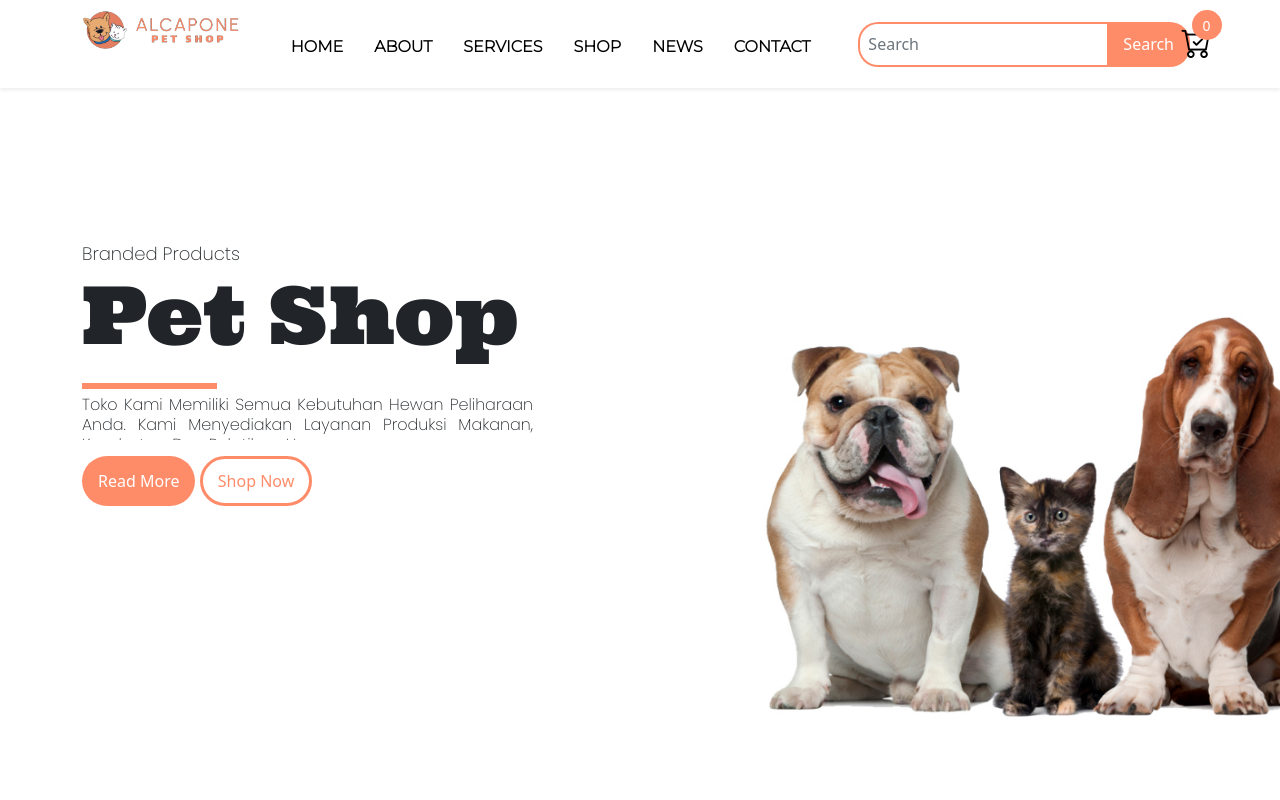
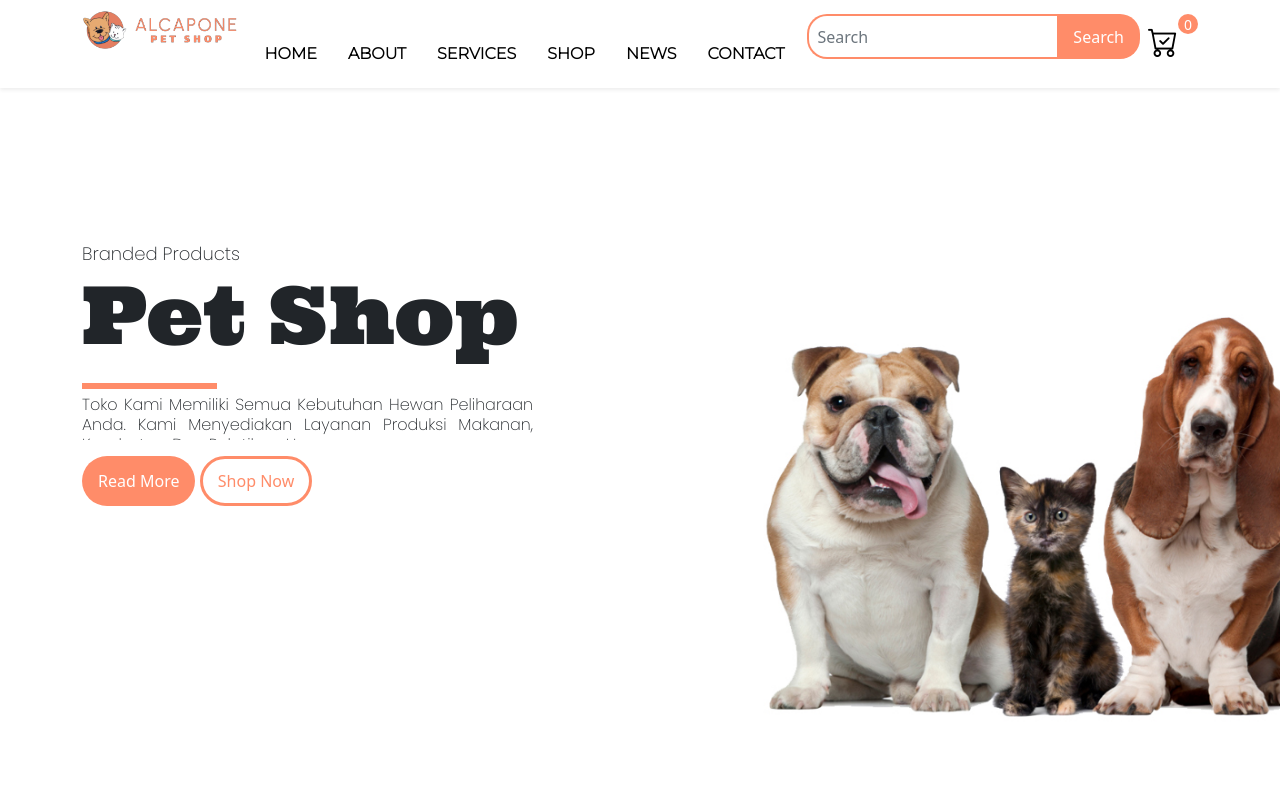
Before and after one commit to Karreemmm/DesWeb-UAS, a plain HTML site: page index.html in a window 1280 px wide. Shown: the top 800 px of the page. Drawn offline with nearby package versions, Linux system fonts and the light colour scheme.

Commit message:
Update style.css

```diff
--- a/style.css
+++ b/style.css
@@ -70,6 +70,7 @@ li a:hover{
 	color: rgb(255, 140, 105);
 }
 
+
 .count{
 	position: absolute;
 	height: 20px;
@@ -77,7 +78,6 @@ li a:hover{
 	display: inline-flex;
 	top: 0;
 	left: 100%;
-	transform: translate(-50%, -50%);
 	background-color: #85cb33;
 	justify-content: center;
 	align-items: center;
@@ -89,8 +89,7 @@ li a:hover{
 }
 
 .cart{
-	position: absolute;
-	right: 3%;
+	position: static;
 	top:  0;
 	margin: auto;
 	border-radius: 4px;
@@ -98,25 +97,23 @@ li a:hover{
 	width: 60px;
 	display: flex;
 	justify-content: center;
-	margin: 15px;
 	font-size: 20px;
 	color: #efefef;
 }
 
 .count{
-	position: absolute;
-	height: 30px;
-	width: 30px;
+	position: static;
+	height: 20px;
+	width: 20px;
 	background-color: rgb(255, 140, 105);
 	border-radius: 500px;
 	font-size: 14px;
 	display: inline-flex;
 	justify-content: center;
 	align-items: center;
-	top: 10px;
-	left: 10px;
+	top: 6px;
+	left: 11px;
 	color: white;
-	transform: translate(50%, -50%);
 	z-index: 1;
 }
 
```
